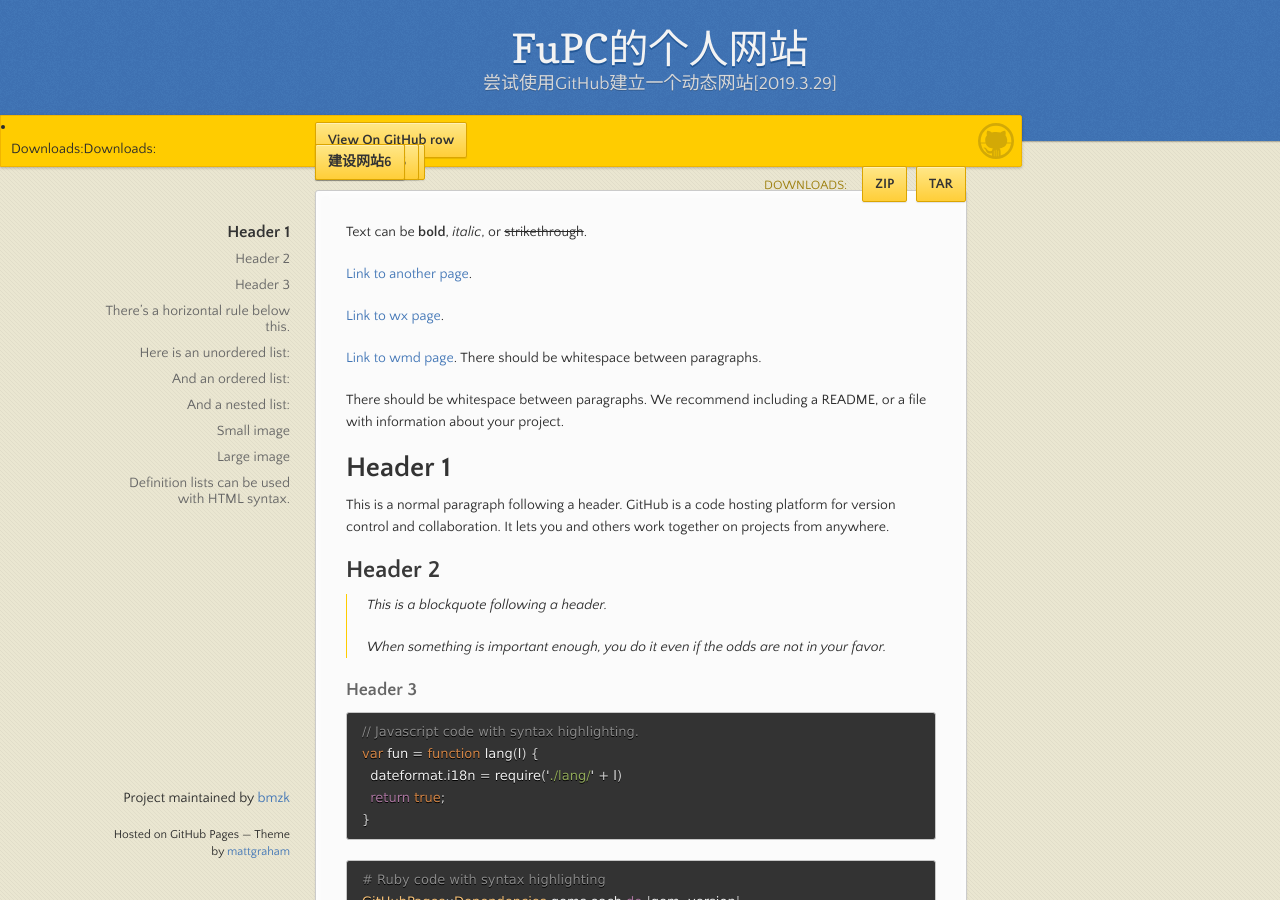
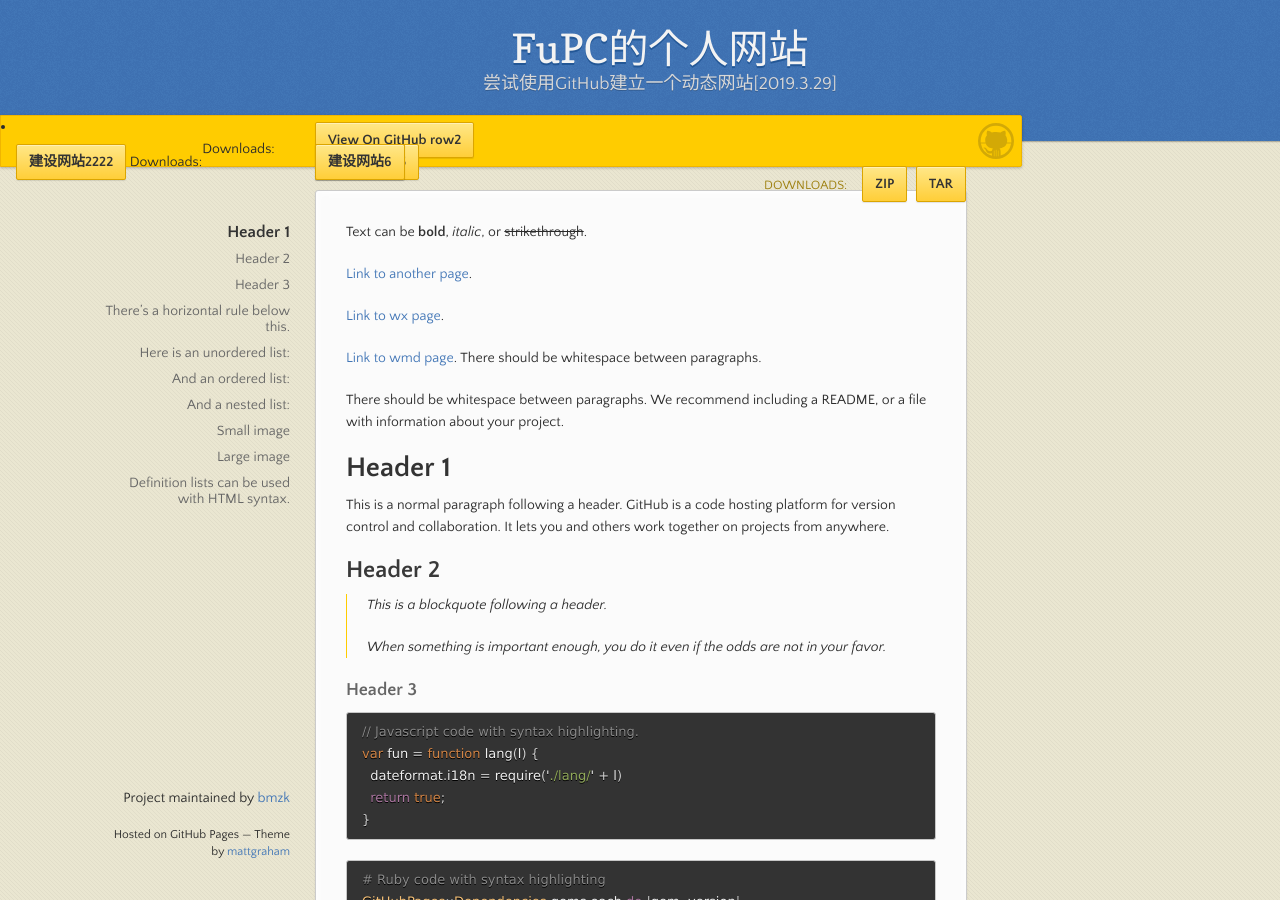
Before and after one commit to bmzk/MyWeb, a Jekyll site: the page built from index.md, in a window 1280 px wide and 900 px high. Built offline with Jekyll 4.4.1, drawn with Linux system fonts in a browser that asks for light colours.

Commit message:
Update default.html

```diff
--- a/_layouts/default.html
+++ b/_layouts/default.html
@@ -24,11 +24,11 @@
       <div id="banner">
         <span id="logo"></span>
 
-        <li><a href="{{ site.github.repository_url }}" class="button fork"><strong>View On GitHub row</strong></a></li>
+        <li><a href="{{ site.github.repository_url }}" class="button fork"><strong>View On GitHub row2</strong></a></li>
 		<div class="row">
 			<span>Downloads:</span>
 			<ul>
-		<a href="http://www.runoob.com/" class="button fork" >建设网站2222</a>
+		<li><a href="http://www.runoob.com/" class="button" >建设网站2222</a></li>
 		<a href="http://www.runoob.com/" class="button fork" >建设网站3</a>
 		<a href="http://www.runoob.com/" class="button fork" >建设网站355</a>
 		<span>Downloads:</span>
```
